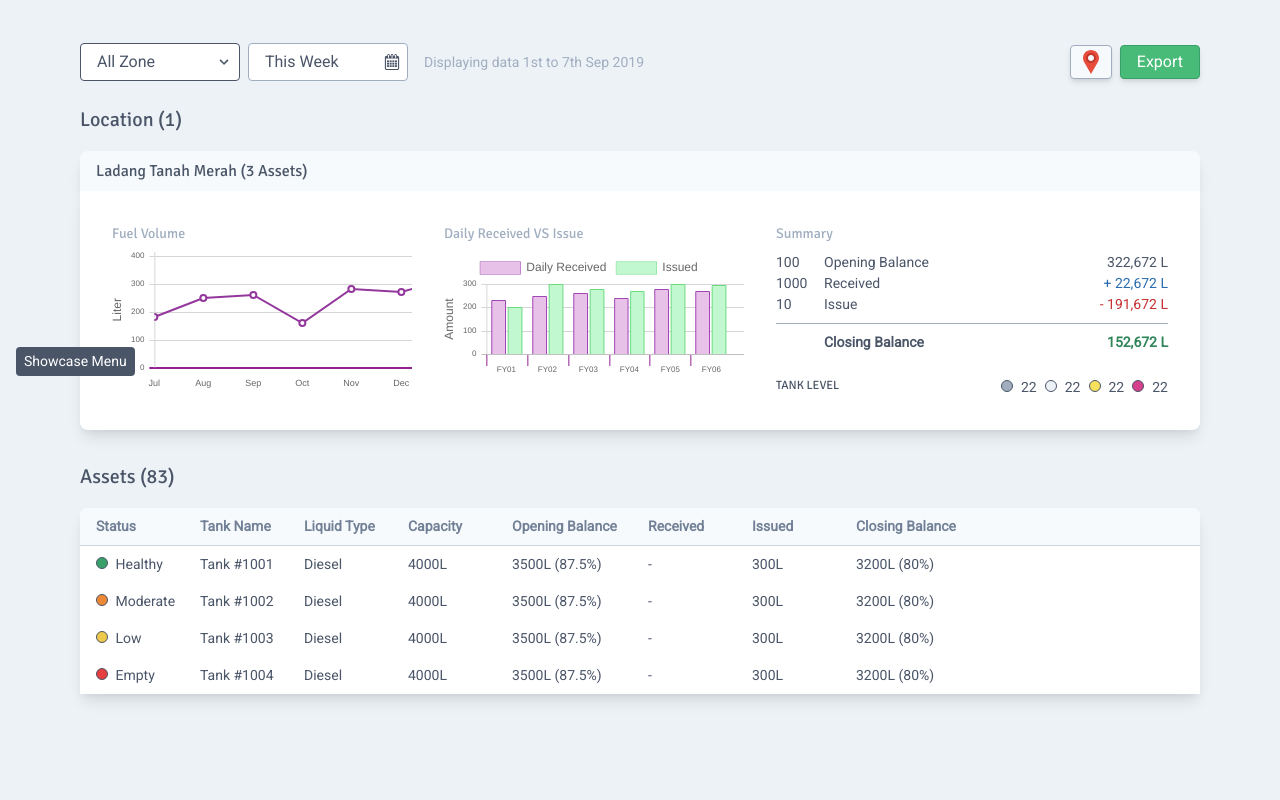
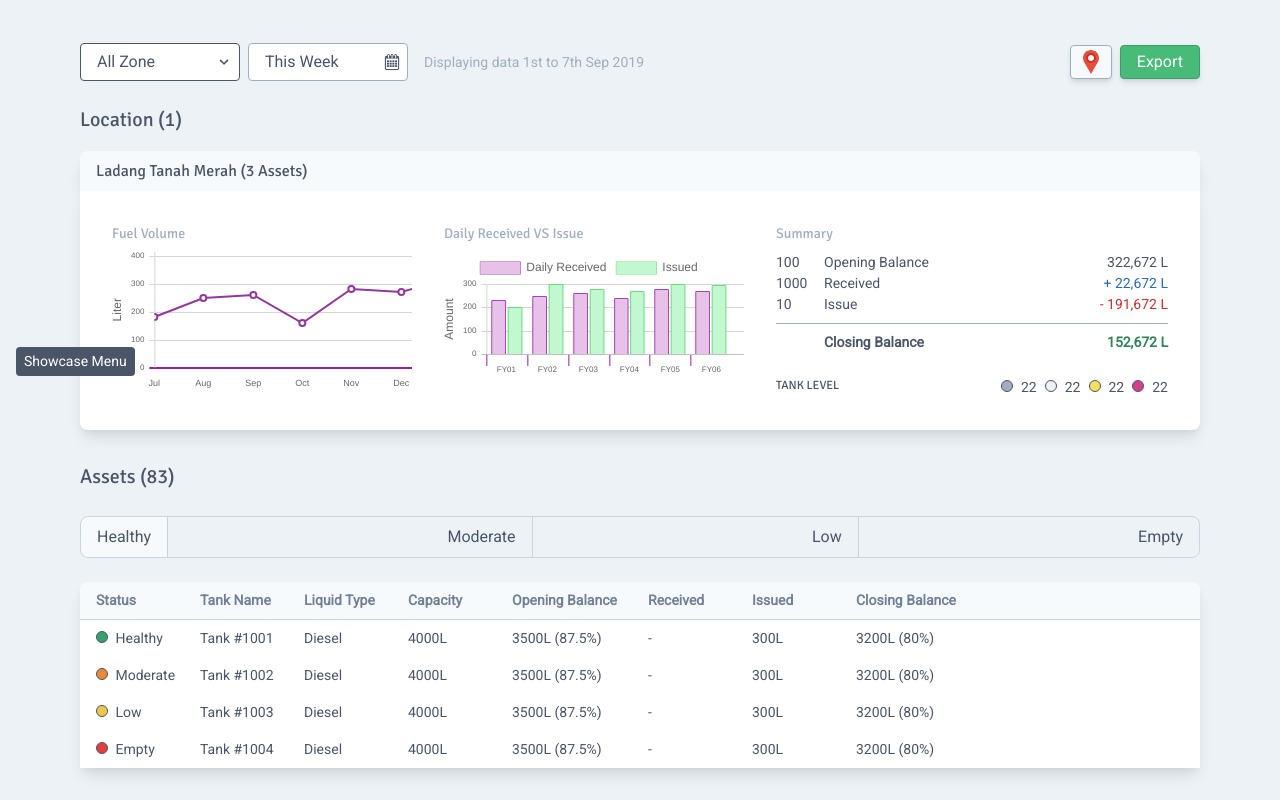
Before and after one commit to harrysaputra/katsanaiot, a website: page public/zonedetail.html in a window 1280 px wide. Shown: the part 408-1208 px from the top of the page. Before the commit the page ends 1134 px from the top, so only its background shows below. Drawn offline with Linux system fonts and the light colour scheme.

Commit message:
Button group

```diff
--- a/public/tailwind.css
+++ b/public/tailwind.css
@@ -29,6 +29,30 @@ h1,h2,h3,h4,h5 {
 /* Custom CSS */
 .bullet {
     @apply h-3 w-3 align-baseline bg-gray-500 inline-block rounded-full mr-2 border border-gray-700;
+}
+
+.btn-group {
+  @apply rounded-lg bg-gray-200 border border-gray-400;
+}
+
+.btn-group button {
+  @apply px-4 py-2 border-r border-gray-400;
+}
+
+.btn-group button.active {
+  @apply bg-gray-100;
+}
+
+.btn-group button.active:first-child {
+  @apply rounded-tl-lg rounded-bl-lg border-t-0 border-b-0 border-gray-400;
+}
+
+.btn-group button:first-child {
+
+}
+
+.btn-group button:last-child {
+  @apply border-r-0;
 }
 
 @tailwind utilities;
--- a/public/zonedetail.html
+++ b/public/zonedetail.html
@@ -159,8 +159,8 @@
                                         <h3 class="uppercase text-xs">Tank level</h3>
                                         <ul class="flex flex-wrap">
                                             <li class="mr-2 tooltip" title="Health"><span class="bullet"></span>22</li>
-                                            <li class="mr-2 tooltip" title="Health"><span class="bullet bg-gray-200"></span>22</li>
-                                            <li class="mr-2 tooltip" title="Health"><span class="bullet bg-yellow-400"></span>22</li>
+                                            <li class="mr-2 tooltip" title="Moderate"><span class="bullet bg-gray-200"></span>22</li>
+                                            <li class="mr-2 tooltip" title="Low"><span class="bullet bg-yellow-400"></span>22</li>
                                             <li class="tooltip" title="Empty"><span class="bullet bg-pink-600"></span>22</li>
                                         </ul>
                                     </div>
@@ -176,7 +176,14 @@
 
                         <h3 class="mx-4 text-xl mt-6">Assets (83)</h3>
 
-                        <div class="assets-table mx-4 mt-4 shadow-lg border-gray-400 rounded-t-lg flex-table overflow-x-scroll md:overflow-x-auto bg-white text-sm">
+                        <div class="btn-group mx-4 mt-6 flex flex-no-wrap justify-between">
+                            <button class="active">Healthy</button>
+                            <button>Moderate</button>
+                            <button>Low</button>
+                            <button>Empty</button>
+                        </div>
+
+                        <div class="assets-table mx-4 mt-6 shadow-lg border-gray-400 rounded-t-lg flex-table overflow-x-scroll md:overflow-x-auto bg-white text-sm">
 
                             <!-- Table Header -->
                             <div class="inline-flex px-4 py-2 bg-gray-100 hover:bg-blue-100 cursor-pointer font-bold text-gray-600 inline-flex border-b border-gray-400 md:w-full ">
```
Also changed, not shown: public/build/tailwind.css.
